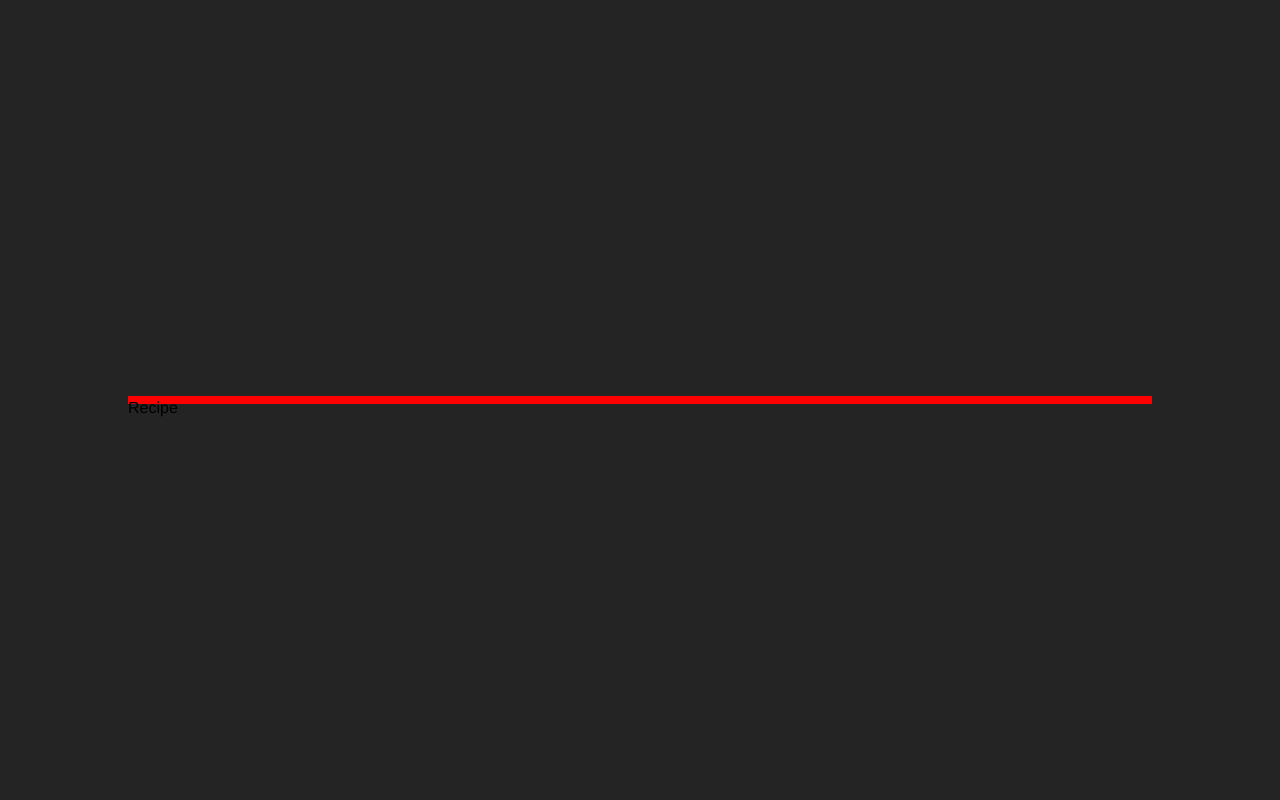
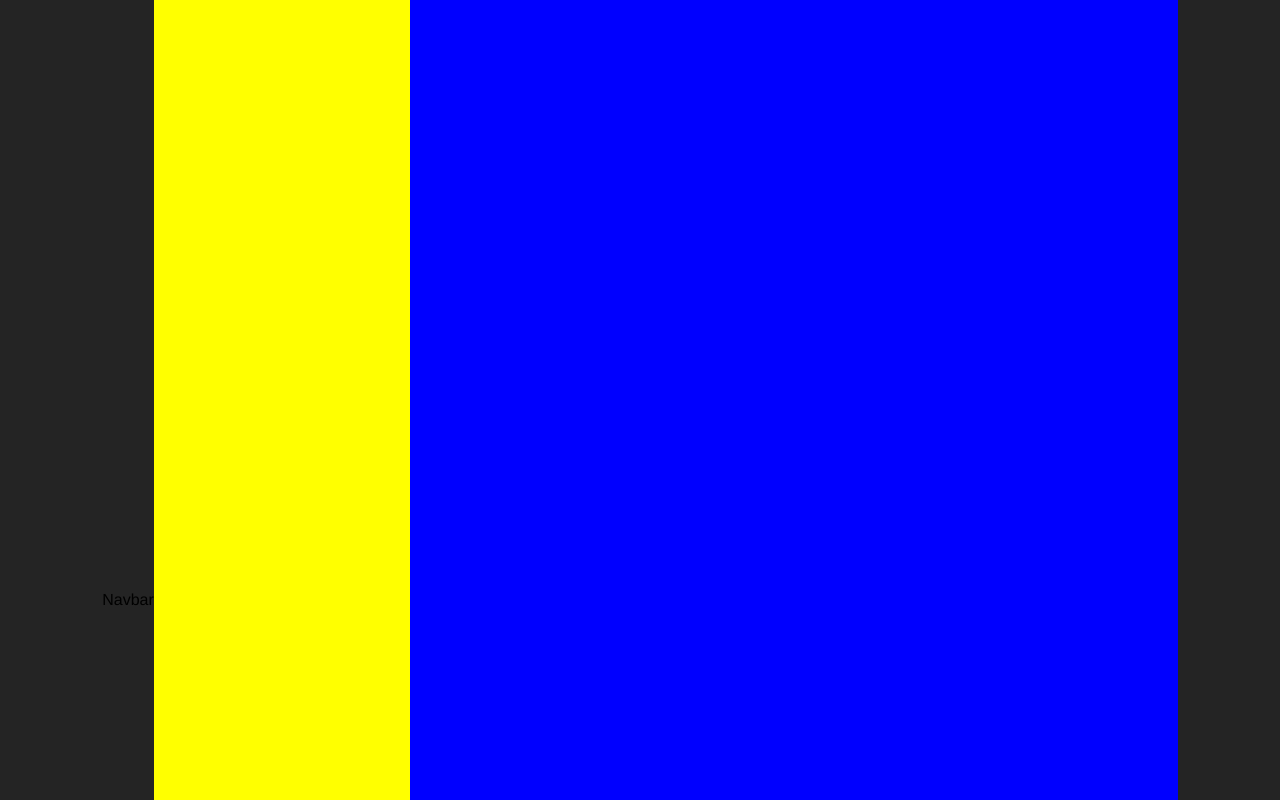
Before and after one commit to EskildVeren/CatFood, a React (Vite) app in the folder catfood/: page / in a window 1280 px wide. Shown: the top 800 px of the page. Built offline with nearby package versions, Linux system fonts and the light colour scheme.

Commit message:
style: :lipstick: add divisions for instructions and ingredients

```diff
--- a/catfood/src/App.tsx
+++ b/catfood/src/App.tsx
@@ -1,8 +1,10 @@
 import Recipe from './pages/Recipe'
+import Navbar from "./components/Navbar"
 
 function App() {
   return (
     <>
+    <Navbar/>
       <Recipe/>
     </>
   )
--- a/catfood/src/components/Navbar.tsx
+++ b/catfood/src/components/Navbar.tsx
@@ -0,0 +1,9 @@
+import React from 'react'
+
+function Navbar() {
+  return (
+    <div>Navbar</div>
+  )
+}
+
+export default Navbar
--- a/catfood/src/components/recipeComponents/recipieStyle.scss
+++ b/catfood/src/components/recipeComponents/recipieStyle.scss
@@ -3,5 +3,18 @@ $backGround: red;
 .container {
     background-color: $backGround;
     width: 80%;
-    height: 1vh;
+    height: 150vh;
+    display: flex;
 }
+
+.ingredientContainer {
+    height: 100%;
+    flex-grow: 1;
+    background-color: yellow;
+}
+
+.instructionContainer{
+    height: 100%;
+    flex-grow: 3;
+    background-color: blue;
+}
--- a/catfood/src/pages/Recipe.tsx
+++ b/catfood/src/pages/Recipe.tsx
@@ -3,7 +3,11 @@ import "../components/recipeComponents/recipieStyle.scss"
 
 function Recipe() {
   return (
-    <main className='container'>Recipe</main>
+    <main className='container'>
+      <div className='ingredientContainer'></div>
+      <div className='instructionContainer'></div>
+
+    </main>
   )
 }
 
```
